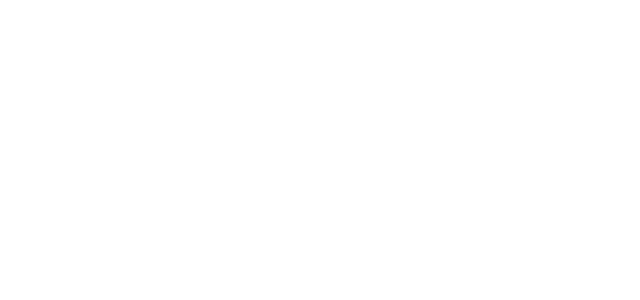
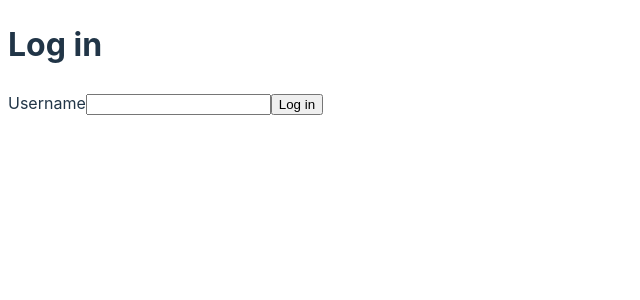
Before and after one commit to Asrock/asrock-fe-nc-news, a React (Vite) app: page /login in a window 1280 px wide. Before the commit this address had no page. Shown: the top 300 px of the page, without its empty margins (0-640 px from the left). Built offline with nearby package versions, Linux system fonts and the light colour scheme; the HTML template or start-up script is replaced by a standard one.

Commit message:
add: - react-cookie for log in - UserPage - UserContext and UserProvider - UserCard - RequireAuth - userValidation - CSS Styles

```diff
--- /dev/null
+++ b/form-validation/validateUser.js
@@ -0,0 +1,24 @@
+const validateUser = ({target}, forceValidation) => {
+  target.classList.remove("invalid-input");
+  target.classList.remove("valid-input");
+
+  if (!target.value && !forceValidation) return;
+
+  switch (target.id) {
+    case "username":
+      if (/^[a-z0-9_-]{3,15}$/i.test(target.value))
+        return target.classList.add("valid-input");
+      break;
+    case "avatar_url":
+      if (/^$|(?:^(http(s?):)([\/.\w\s\-+_])*\.(?:jpg|gif|png)$)/.test(target.value))
+        return target.classList.add("valid-input");
+      break;
+    case "name":
+      if (/^[a-z-\s]{2,15}$/i.test(target.value))
+        return target.classList.add("valid-input");
+    default: return;
+  }
+  return target.classList.add("invalid-input");
+};
+
+export default validateUser;
--- a/package.json
+++ b/package.json
@@ -12,6 +12,7 @@
   "dependencies": {
     "axios": "^1.6.2",
     "react": "^18.2.0",
+    "react-cookie": "^6.1.1",
     "react-dom": "^18.2.0",
     "react-router-dom": "^6.20.1"
   },
--- a/src/App.css
+++ b/src/App.css
@@ -22,3 +22,28 @@
 .thumbnail {
     width: 100px;
 }
+
+.user-list {
+    display: flex;
+    flex-flow: column wrap;
+}
+
+.user-card {
+    margin: auto;
+}
+
+.invalid-input {
+    border-color: rgba(255, 0, 0, 0.529);
+}
+
+.valid-input {
+    border-color: rgba(21, 255, 0, 0.529);
+}
+
+.valid-input:focus {
+    outline-color: rgba(21, 255, 0, 0.529);
+}
+
+.invalid-input:focus {
+    outline-color: rgba(255, 0, 0, 0.529);
+}
--- a/src/App.jsx
+++ b/src/App.jsx
@@ -1,12 +1,19 @@
 import './App.css'
+import { UserProvider } from './contexts/UserContext';
 import ArticlesPage from './pages/ArticlesPage'
 import { Routes, Route } from "react-router-dom";
+import UsersPage from './pages/UsersPage';
+import LoginPage from './pages/LoginPage';
 
 function App() {
   return (
-    <Routes>
-      <Route path="/articles" element={<ArticlesPage />} />
-    </Routes>
+    <UserProvider>
+      <Routes>
+        <Route path="/articles" element={<ArticlesPage />} />
+        <Route path="/users" element={<UsersPage />} />
+        <Route path="/login" element={<LoginPage />} />
+      </Routes>
+    </UserProvider>
   )
 }
 
--- /dev/null
+++ b/src/components/UserCard.jsx
@@ -0,0 +1,11 @@
+import React from "react"
+
+const UserCard = ({ user }) => {
+    return (
+        <div className="user-card">
+            <img className="thumbnail" src={user.avatar_url} />
+            <p>{user.username}</p>
+        </div>)
+};
+
+export default UserCard;
--- /dev/null
+++ b/src/contexts/UserContext.jsx
@@ -0,0 +1,34 @@
+import { useState, createContext, useEffect } from "react";
+import { useCookies } from "react-cookie";
+import apiRequest from "../../utils/api-utils";
+
+const UserContext = createContext();
+
+const UserProvider = ({ children }) => {
+    const [cookies, setCookie, removeCookie] = useCookies(['username']);
+    const [user, setUser] = useState();
+
+    useEffect(() => {
+        if (cookies.username)
+            loginAsync(cookies.username)
+    }, [cookies])
+
+    const loginAsync = (username) => apiRequest("get", `users/${username}`)
+        .then(({ data }) => {
+            setUser(data.user);
+            setCookie('username', data.user.username, { path: '/' });
+        });
+
+    const logout = () => {
+        setUser();
+        removeCookie("username");
+    };
+
+    return (
+        <UserContext.Provider value={{ user, loginAsync, logout }}>
+            {children}
+        </UserContext.Provider>
+    )
+};
+
+export { UserContext, UserProvider };
--- /dev/null
+++ b/src/pages/LoginPage.jsx
@@ -0,0 +1,40 @@
+import { useContext } from "react";
+import { UserContext } from "../contexts/UserContext";
+import { useNavigate } from "react-router-dom";
+import validateUser from "../../form-validation/validateUser";
+
+const LoginPage = () => {
+    const { loginAsync } = useContext(UserContext);
+    const navigate = useNavigate();
+
+    const onSubmit = (event) => {
+        event.preventDefault();
+        const inputs = event.target.children;
+
+        const isValid = [...inputs].reduce((result, field) => {
+            validateUser({ target: field }, true);
+            return result && field.classList.contains("valid-input");
+        }, true);
+        if (!isValid) return;
+
+        loginAsync(inputs[0].value)
+            .then(() => navigate("/"))
+            .catch(() => {
+                inputs[0].classList.remove("valid-input");
+                inputs[0].classList.add("invalid-input");
+            });
+    }
+
+    return (
+        <div className="user-form">
+            <h1>Log in</h1>
+            <form onSubmit={onSubmit}>
+                <label htmlFor="username">Username</label>
+                <input id="username" type="text" onKeyUp={validateUser} />
+                <button>Log in</button>
+            </form>
+        </div>
+    )
+};
+
+export default LoginPage;
--- /dev/null
+++ b/src/pages/UsersPage.jsx
@@ -0,0 +1,22 @@
+import { useState } from "react"
+import { useUpdateEffect } from "../../utils/react-utils";
+import UserCard from "../components/UserCard";
+import apiRequest from "../../utils/api-utils";
+
+const UsersPage = () => {
+    const [users, setUsers] = useState([]);
+    useUpdateEffect(() => {
+        apiRequest("get", "users")
+            .then(({ data }) => setUsers(data.users));
+    }, [])
+    return (
+        <>
+            <h1>Users</h1>
+            <div className="user-list">
+                {users.map(user => <UserCard key={user.username} user={user} />)}
+            </div>
+        </>
+    )
+};
+
+export default UsersPage;
```
Also changed, not shown: src/auth/RequireAuth.jsx (added, +10 -0 lines), 1 other file (tests, documents, lock files or other folders).
